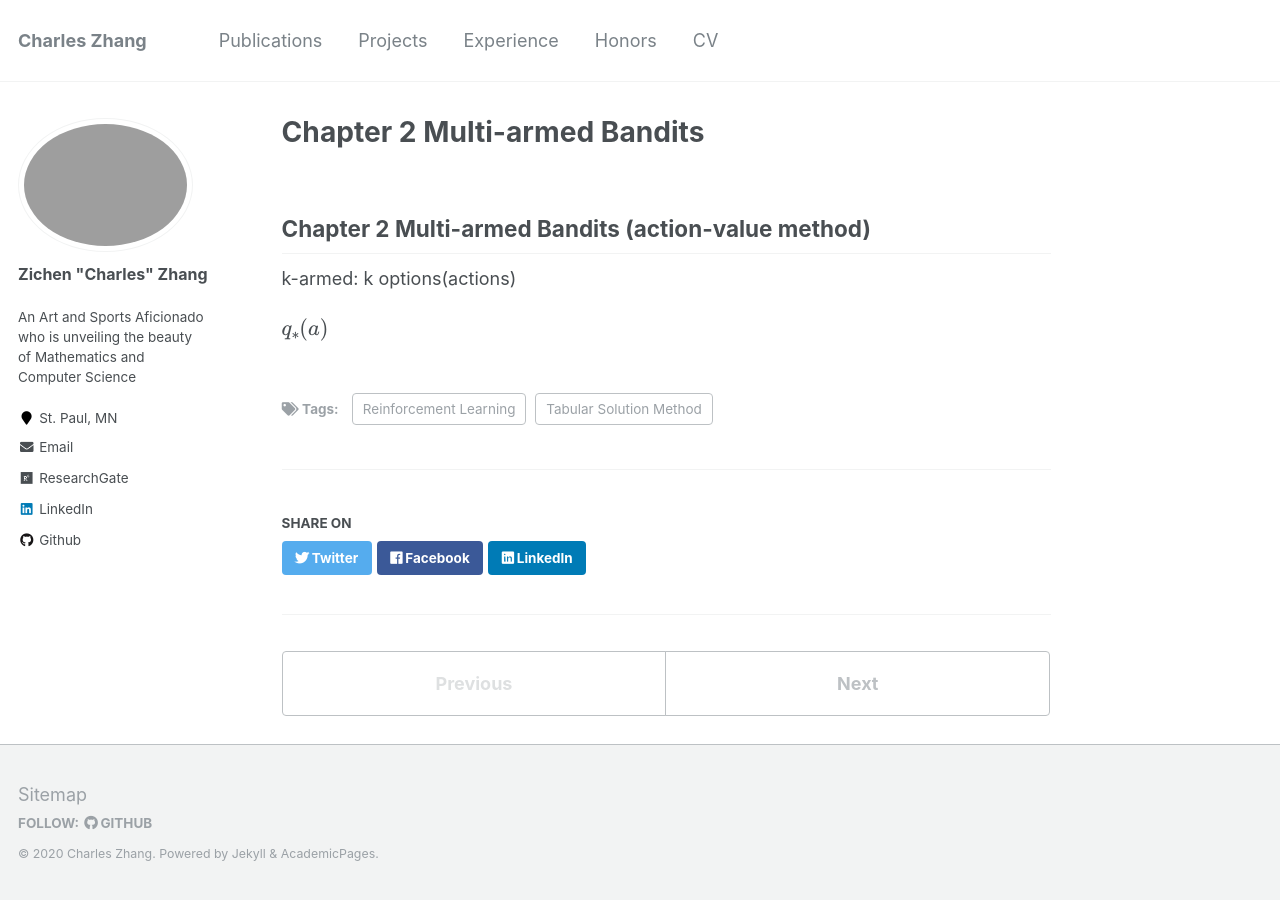
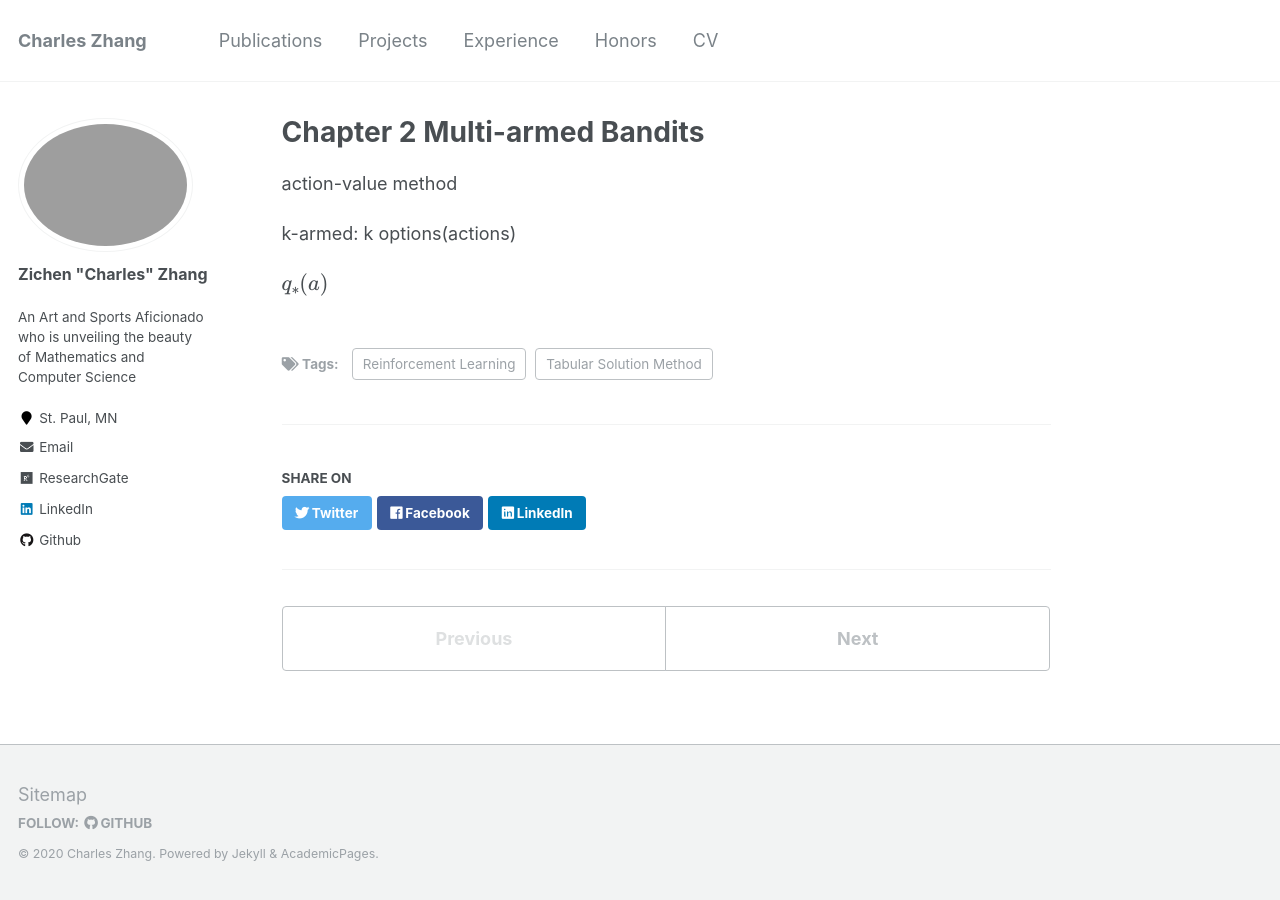
Before and after one commit to zcczhang/zcczhang.github.io, a Jekyll site: the page built from _blog/Multi-armed-Bandits.md, in a window 1280 px wide. Built offline with Jekyll 4.4.1, drawn with Linux system fonts in a browser that asks for light colours; formulas are drawn with MathJax 3.

Commit message:
Update Multi-armed-Bandits.md

```diff
--- a/_blog/Multi-armed-Bandits.md
+++ b/_blog/Multi-armed-Bandits.md
@@ -6,8 +6,7 @@ tags:
   - Reinforcement Learning
   - Tabular Solution Method
 ---
-
-## Chapter 2 Multi-armed Bandits (action-value method)
+action-value method
 
 k-armed: k options(actions)
 
```
